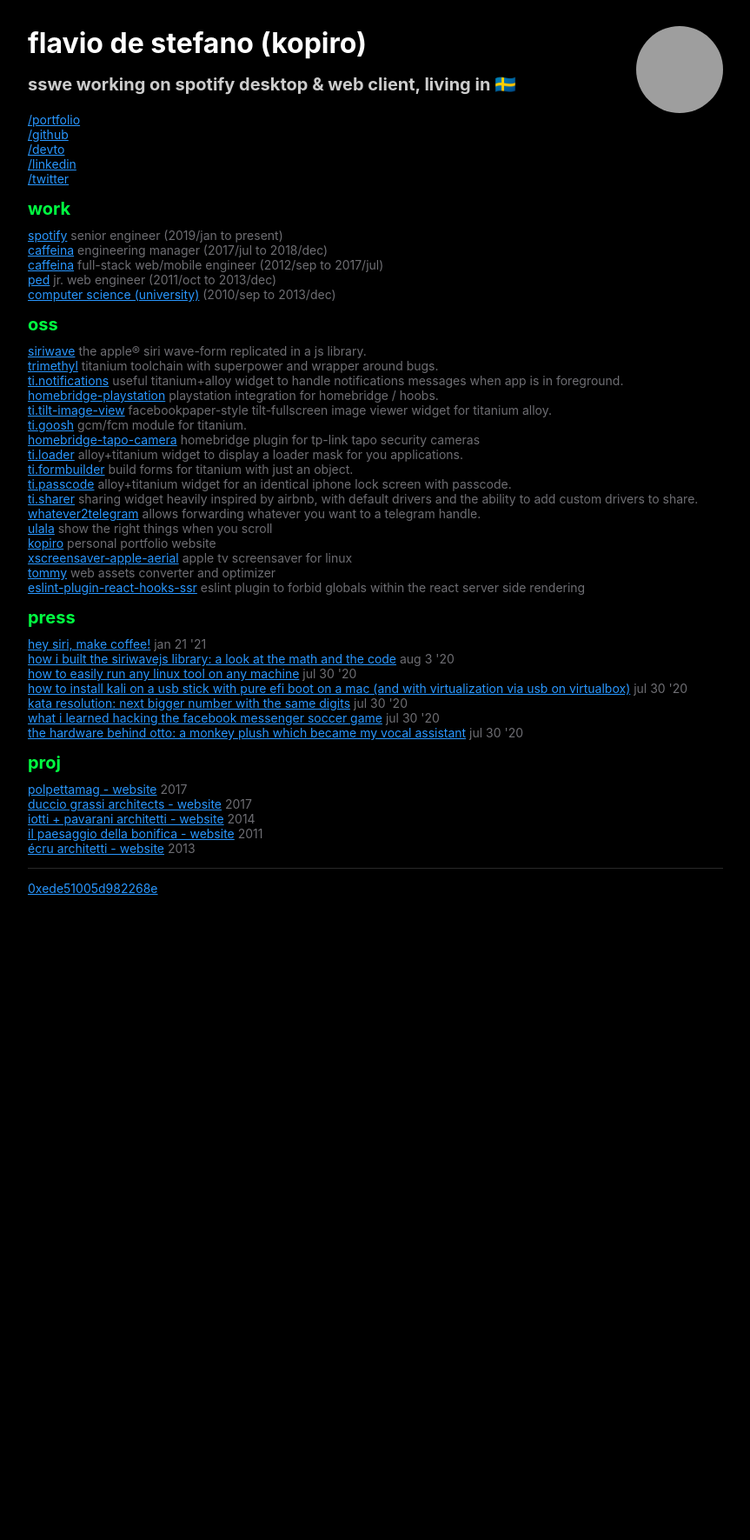
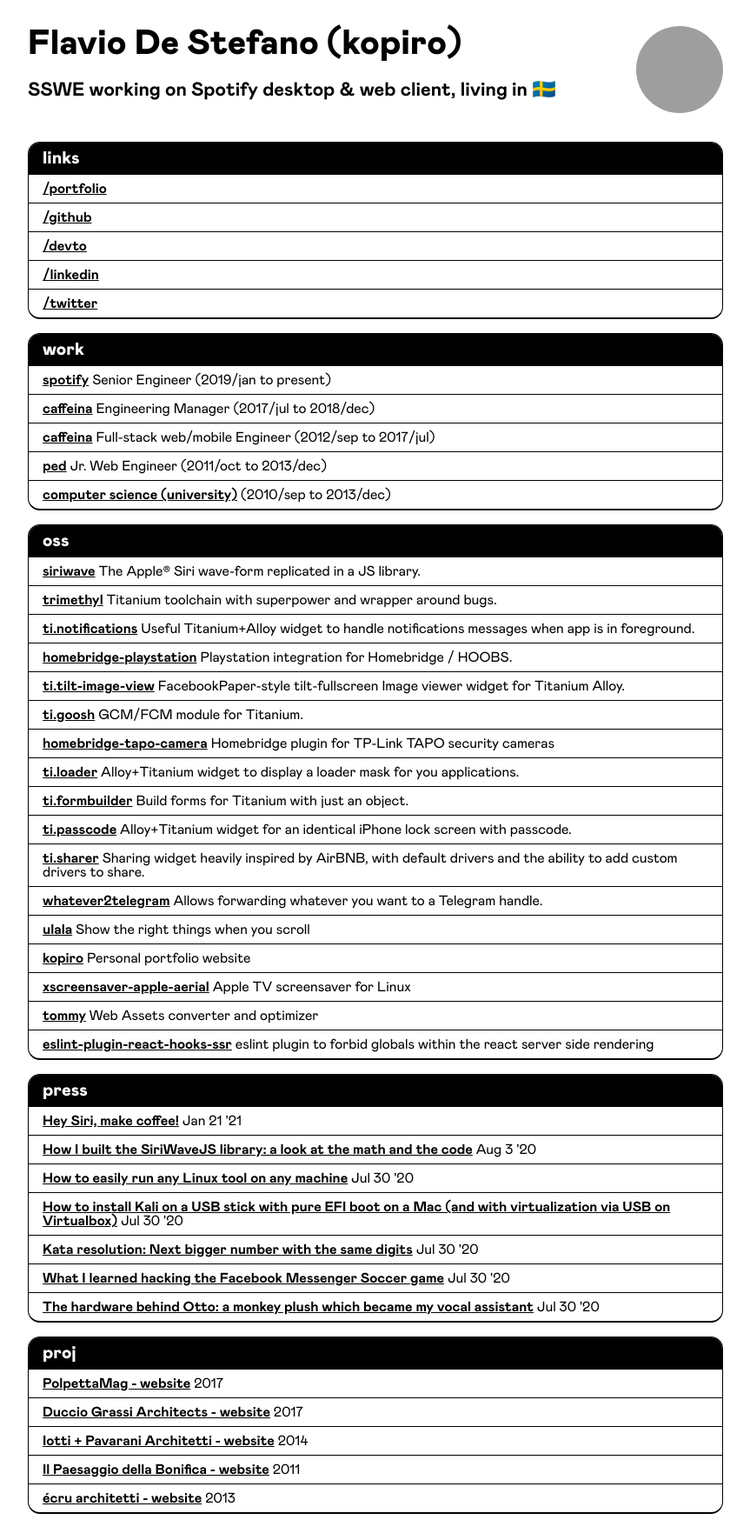
Before and after one commit to kopiro/kopiro, a PHP site: page / in a window 1280 px wide. Shown: the whole page at 87% size, without its empty margins (208-1071 px from the left). Before the commit the page ends 1029 px from the top, so only its background shows below. Run offline with PHP 8.4, Linux system fonts and the light colour scheme; grey boxes are pictures that could not be loaded.

Commit message:
Fix styling

```diff
--- a/public/index.html
+++ b/public/index.html
@@ -6,11 +6,12 @@
   <meta name="author" content="Flavio De Stefano (kopiro)" />
 <meta name="description" content="SSWE working on Spotify desktop & web client, living in 🇸🇪" />
 <meta name="viewport" content="width=device-width" />
-  <link rel="stylesheet" href="style.css?t=1676245747402" />
+  <link rel="stylesheet" href="style.css?t=1677523072538" />
 </head>
 <body>
 <h1>Flavio De Stefano (kopiro)</h1>
 <h3>SSWE working on Spotify desktop &amp; web client, living in 🇸🇪</h3>
+<section><h2>links</h2>
 <ul>
 <li><a href="https://www.kopiro.me" rel="noopener noreferrer" target="_blank">/portfolio</a></li>
 <li><a href="https://github.com/kopiro" rel="noopener noreferrer" target="_blank">/github</a></li>
@@ -18,7 +19,7 @@
 <li><a href="https://www.linkedin.com/in/destefanoflavio/" rel="noopener noreferrer" target="_blank">/linkedin</a></li>
 <li><a href="https://twitter.com/destefanoflavio" rel="noopener noreferrer" target="_blank">/twitter</a></li>
 </ul>
-<section><h2>work</h2>
+</section><section><h2>work</h2>
 <ul>
 <li><a href="https://www.spotify.com" rel="noopener noreferrer" target="_blank">spotify</a> Senior Engineer (2019/jan to present)</li>
 <li><a href="https://www.caffeina.com" rel="noopener noreferrer" target="_blank">caffeina</a> Engineering Manager (2017/jul to 2018/dec)</li>
@@ -64,7 +65,5 @@
 <li><a href="http://ilpaesaggiodellabonifica.it/" rel="noopener noreferrer" target="_blank">Il Paesaggio della Bonifica - website</a> 2011</li>
 <li><a href="http://ecruarchitetti.it/" rel="noopener noreferrer" target="_blank">écru architetti - website</a> 2013</li>
 </ul>
-<hr />
-<p><a href="https://www.kopiro.me/gpg.txt" rel="noopener noreferrer" target="_blank">0xEDE51005D982268E</a></p>
 </body>
 </html>
--- a/public/style.css
+++ b/public/style.css
@@ -1,26 +1,48 @@
+@font-face {
+  font-family: "Mabry Pro";
+  src: url("MabryPro-Bold.woff2") format("woff2");
+  font-weight: 700;
+  font-style: normal;
+  font-display: swap;
+}
+
+@font-face {
+  font-family: "Mabry Pro";
+  src: url("MabryPro-Black.woff2") format("woff2");
+  font-weight: 900;
+  font-style: normal;
+  font-display: swap;
+}
+
+@font-face {
+  font-family: "Mabry Pro";
+  src: url("MabryPro-Regular.woff2") format("woff2");
+  font-weight: normal;
+  font-style: normal;
+  font-display: swap;
+}
+
 html {
   margin: 0;
   padding: 0;
 }
 
 body {
-  background: #000;
-  font-family: "SF Pro Text", "Helvetica Neue", "Helvetica", "Arial", sans-serif;
-  color: #6e6e73;
-  font-size: 14px;
-  font-weight: normal;
+  background: #fff;
+  font-family: "mabry pro", helvetica neue, helvetica, arial, sans-serif;
+  color: #000000;
+  font-size: 16px;
+  font-weight: 400;
   -webkit-font-smoothing: antialiased;
   max-width: 800px;
   margin: 0 auto;
   position: relative;
   padding: 30px;
-  text-transform: lowercase;
 }
 
 h1,
 h2,
 h3 {
-  font-family: "SF Pro Display", "Helvetica Neue", "Helvetica", "Arial", sans-serif;
   margin-bottom: 0.5em;
   margin-top: 0;
 }
@@ -34,7 +56,8 @@ hr {
 }
 
 a {
-  color: #2997ff;
+  font-weight: bold;
+  color: #000000;
   text-decoration: underline;
 }
 
@@ -43,13 +66,24 @@ a:hover {
 }
 
 section {
-  margin-top: 1em;
+  margin-top: 1rem;
+  border: 1px solid black;
+  border-bottom: 2px solid black;
+  border-radius: 14px;
+  overflow: hidden;
+}
+
+section > h2 {
+  padding: 0.5rem 1rem;
+  margin: 0;
+  border-bottom: 1px solid black;
+  background-color: black;
+  color: white;
 }
 
 h1 {
-  font-size: 32px;
-  font-weight: bold;
-  color: #fff;
+  font-size: 40px;
+  font-weight: 900;
   margin-right: 120px;
 }
 
@@ -67,16 +101,14 @@ h1:after {
 
 h2 {
   font-size: 20px;
-  font-weight: bold;
-  color: #00ff41;
+  font-weight: 900;
 }
 
 h3 {
-  font-size: 20px;
-  font-weight: bold;
-  color: #ccc;
+  font-size: 22px;
+  font-weight: 700;
   margin-right: 120px;
-  margin-bottom: 1em;
+  margin-bottom: 3rem;
 }
 
 ul {
@@ -84,3 +116,12 @@ ul {
   margin: 0;
   padding: 0;
 }
+
+li {
+  padding: 0.5rem 1rem;
+  border-bottom: 1px solid black;
+}
+
+ul li:last-child {
+  border-bottom: none;
+}
```
Also changed, not shown: src/generate.js (+2 -5 lines), README.md, public/fonts/MabryPro-Black.woff2 (added), public/fonts/MabryPro-Bold.woff2 (added), public/fonts/MabryPro-LightItalic.woff2 (added), public/fonts/MabryPro-Medium.woff2 (added), public/fonts/MabryPro-Regular.woff2 (added).
